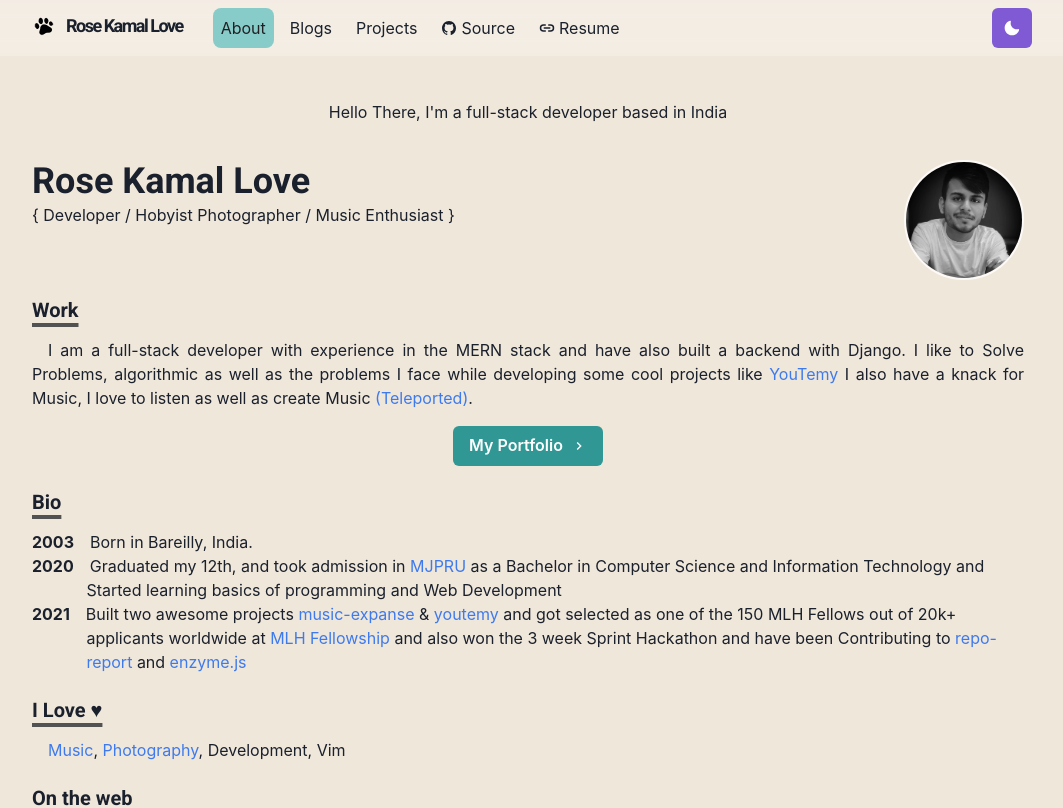
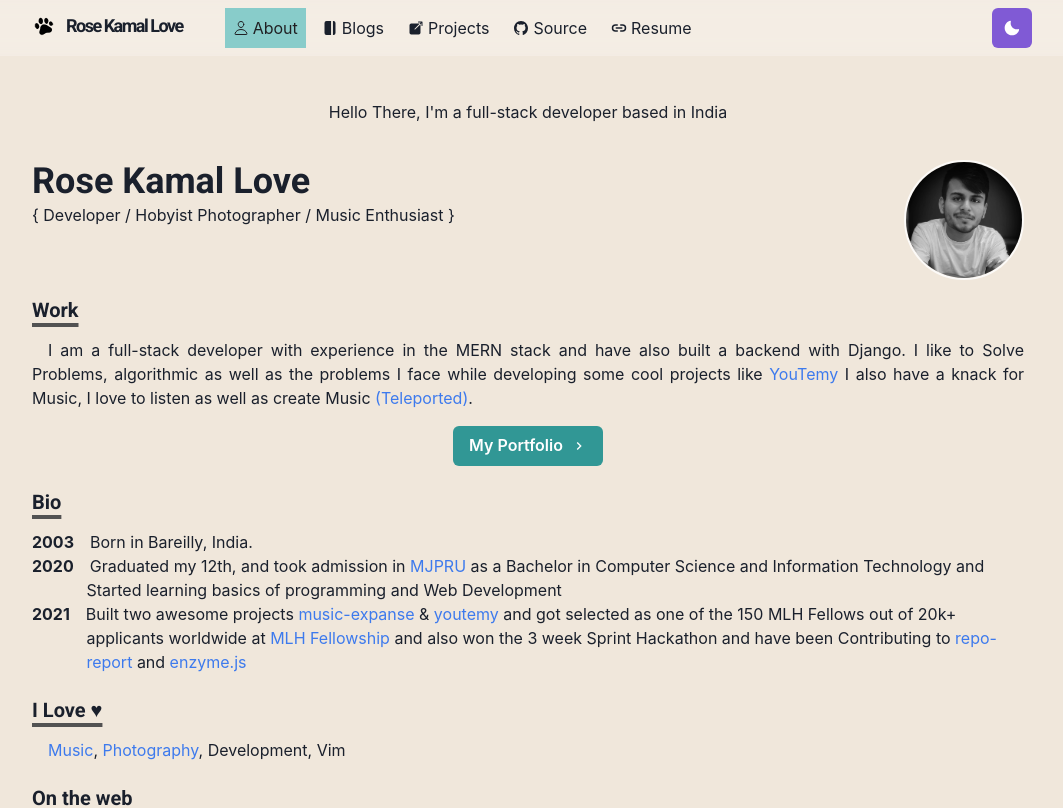
Before and after one commit to rosekamallove/rosekamal.love, a Next.js app: page / in a window 1280 px wide. Shown: the top 808 px of the page, without its empty margins (112-1175 px from the left). Built offline with nearby package versions, Linux system fonts and the light colour scheme.

Commit message:
icons to nav

```diff
--- a/components/navbar.js
+++ b/components/navbar.js
@@ -14,7 +14,13 @@ import {
   useColorModeValue
 } from '@chakra-ui/react'
 import NextLink from 'next/link'
-import { IoLink, IoLogoGithub } from 'react-icons/io5'
+import {
+  IoJournal,
+  IoLink,
+  IoLogoGithub,
+  IoOpen,
+  IoPersonOutline
+} from 'react-icons/io5'
 import Logo from './logo'
 import ThemeToggleButton from './theme-toggle-button'
 
@@ -58,7 +64,7 @@ const Navbar = props => {
         aligh="center"
         justify="space-between"
       >
-        <Flex alig="center" mr={5}>
+        <Flex alig="center" mr={8}>
           <Heading as="h1" size="lg" letterSpacing={'tighter'}>
             <Logo />
           </Heading>
@@ -71,13 +77,37 @@ const Navbar = props => {
           flexGrow={1}
           mt={{ base: 3, nmd: 0 }}
         >
-          <LinkItem href="/" path={path}>
+          <LinkItem
+            display="inline-flex"
+            alignItems="center"
+            style={{ gap: 4 }}
+            pl={2}
+            href="/"
+            path={path}
+          >
+            <IoPersonOutline />
             About
           </LinkItem>
-          <LinkItem href="/blogs" path={path}>
+          <LinkItem
+            display="inline-flex"
+            alignItems="center"
+            style={{ gap: 4 }}
+            pl={2}
+            href="/blogs"
+            path={path}
+          >
+            <IoJournal />
             Blogs
           </LinkItem>
-          <LinkItem href="/projects" path={path}>
+          <LinkItem
+            display="inline-flex"
+            alignItems="center"
+            style={{ gap: 4 }}
+            pl={2}
+            href="/projects"
+            path={path}
+          >
+            <IoOpen />
             Projects
           </LinkItem>
           <LinkItem
@@ -118,25 +148,31 @@ const Navbar = props => {
               ></MenuButton>
               <MenuList>
                 <NextLink href="/" passHref>
-                  <MenuItem as={Link}>About</MenuItem>
+                  <MenuItem as={Link} styles={{ gap: 4 }}>
+                    <IoPersonOutline /> About
+                  </MenuItem>
                 </NextLink>
                 <NextLink href="/blogs" passHref>
-                  <MenuItem as={Link}>Blogs</MenuItem>
+                  <MenuItem as={Link}>
+                    <IoJournal /> Blogs
+                  </MenuItem>
                 </NextLink>
                 <NextLink href="/projects" passHref>
-                  <MenuItem as={Link}>Projects</MenuItem>
+                  <MenuItem as={Link}>
+                    <IoOpen /> Projects
+                  </MenuItem>
                 </NextLink>
                 <MenuItem
                   as={Link}
                   href="https://github.com/rosekamallove/rosekamallove.github.io"
                 >
-                  View Source
+                  <IoLogoGithub /> View Source
                 </MenuItem>
                 <MenuItem
                   as={Link}
                   href="https://drive.google.com/file/d/16S4zJlCyRrM5e8k66Ng69h0f1Q1aRL04/view"
                 >
-                  Resume
+                  <IoLink /> Resume
                 </MenuItem>
               </MenuList>
             </Menu>
```
